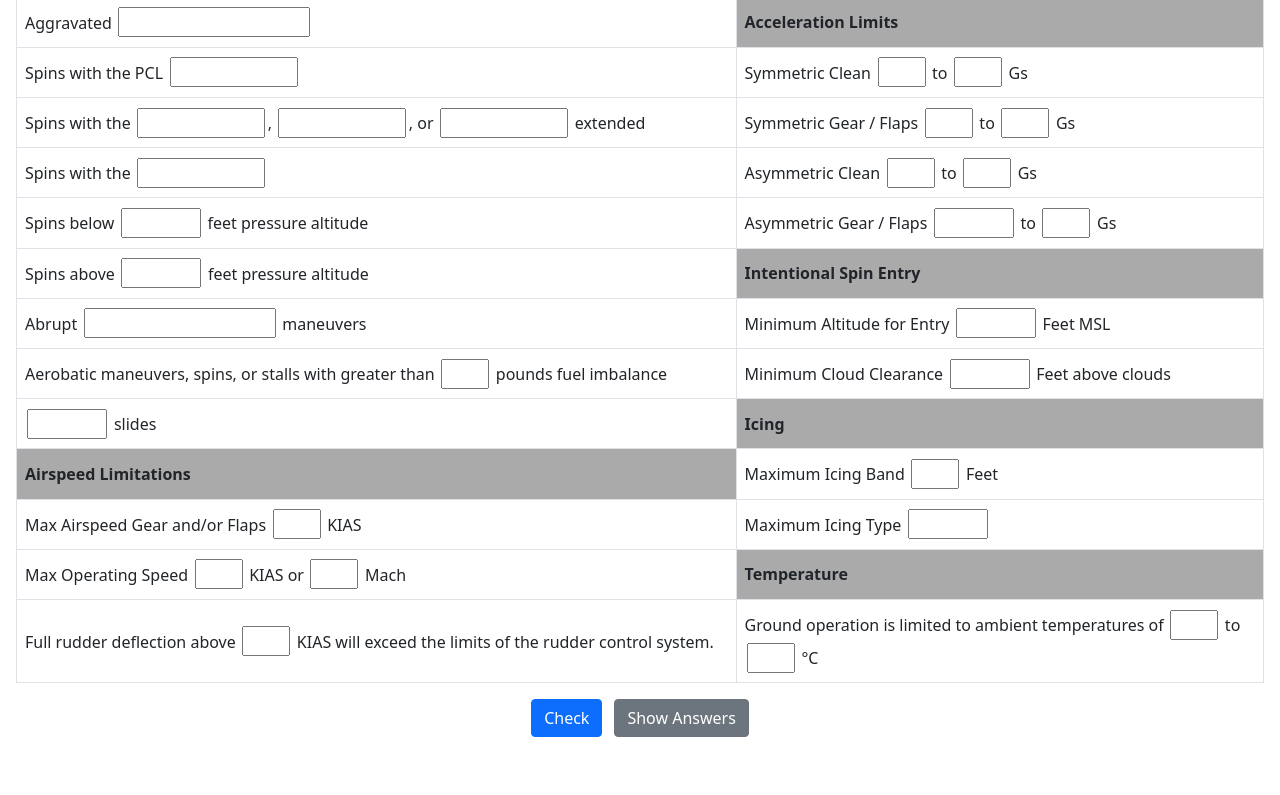
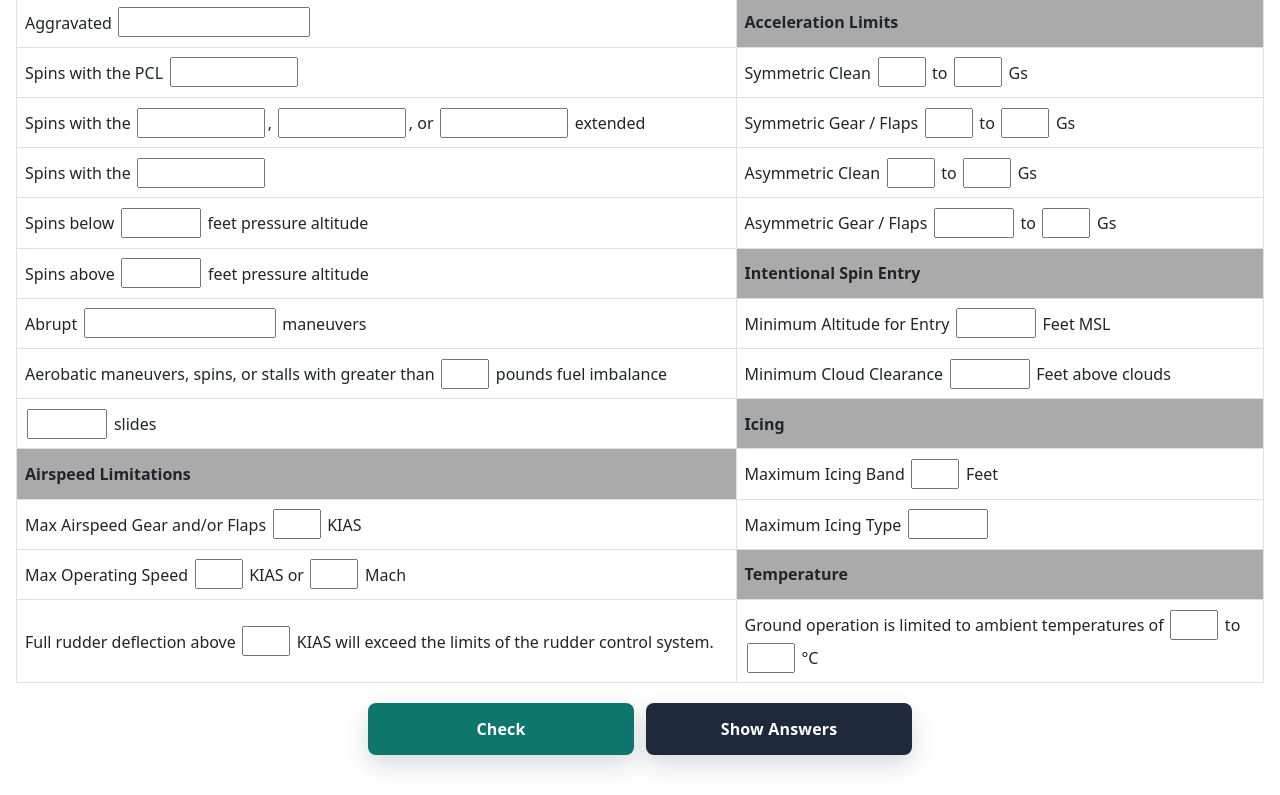
Before and after one commit to czarkula/t6-study, a plain HTML site: page ops.html in a window 1280 px wide. Shown: the part 1623-2418 px from the top of the page. Before the commit the page ends 2392 px from the top, so only its background shows below. Drawn offline with Linux system fonts and the light colour scheme.

Commit message:
Modernize practice action buttons

```diff
--- a/static/css/site.css
+++ b/static/css/site.css
@@ -269,10 +269,42 @@ body.landing-page {
 }
 
 .practice-actions {
+  align-items: center;
   display: flex;
   gap: 0.75rem;
   justify-content: center;
-  margin: 1rem 0 2rem;
+  margin: 1.25rem auto 2.5rem;
+  max-width: 34rem;
+  width: 100%;
+}
+
+.practice-actions .btn {
+  border: 0;
+  border-radius: 8px;
+  box-shadow: 0 10px 24px rgba(15, 23, 42, 0.16);
+  flex: 1 1 0;
+  font-weight: 700;
+  letter-spacing: 0.01em;
+  min-height: 3.2rem;
+  padding: 0.85rem 1.4rem;
+}
+
+.practice-actions .btn-primary {
+  background: #0f766e;
+}
+
+.practice-actions .btn-primary:hover,
+.practice-actions .btn-primary:focus {
+  background: #115e59;
+}
+
+.practice-actions .btn-secondary {
+  background: #1e293b;
+}
+
+.practice-actions .btn-secondary:hover,
+.practice-actions .btn-secondary:focus {
+  background: #334155;
 }
 
 @media (max-width: 820px) {
@@ -294,4 +326,13 @@ body.landing-page {
     align-items: flex-start;
     flex-direction: column;
   }
+
+  .practice-actions {
+    flex-direction: column;
+    padding: 0 1rem;
+  }
+
+  .practice-actions .btn {
+    width: 100%;
+  }
 }
```
